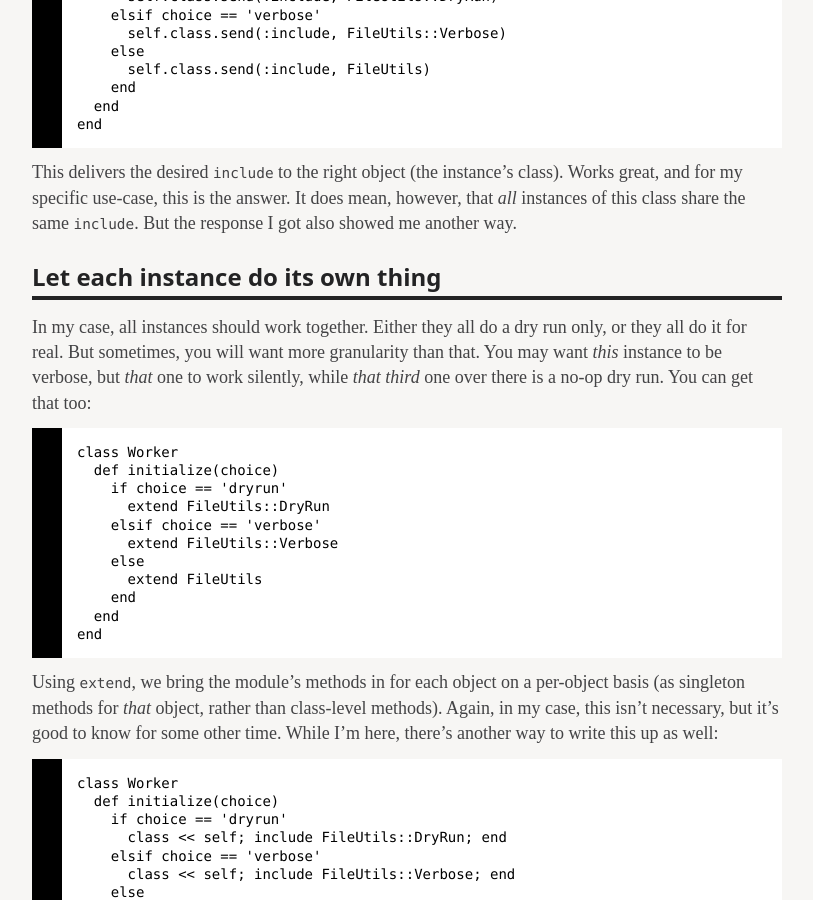
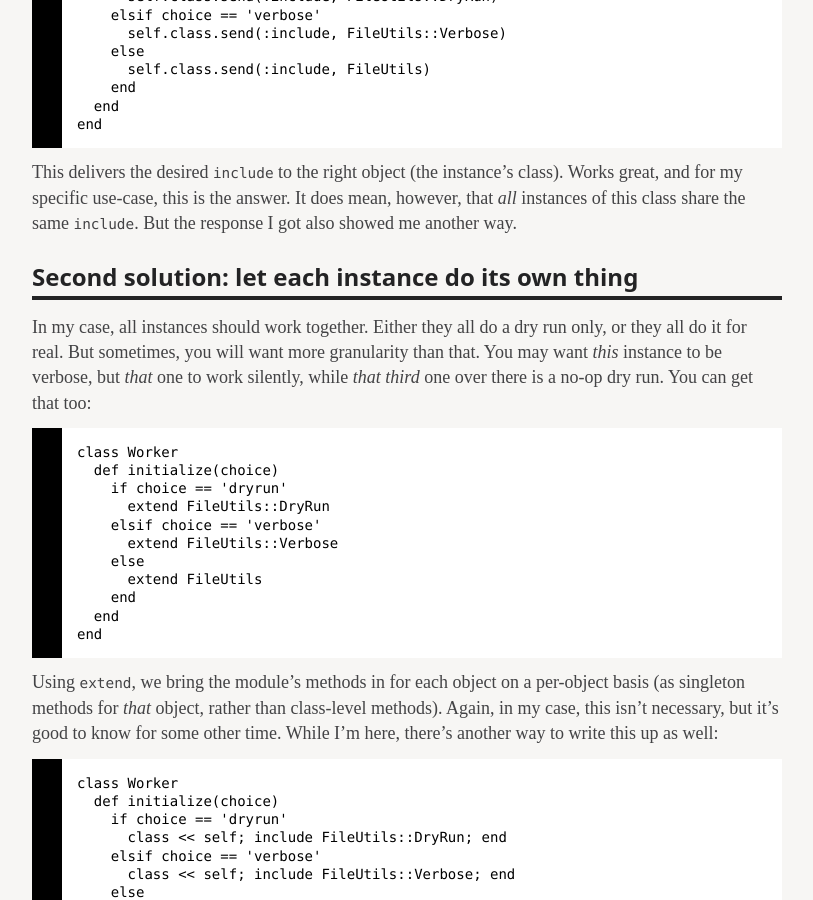
Before and after one commit to strogo/ithaca, a Jekyll site: the page built from _posts/2010-07-29-ruby-dynamic-includes.md, in a window 1280 px wide and 900 px high, scrolled down 1082 px. Shown: the whole window, without its empty margins (233-1046 px from the left). Built offline with Jekyll 4.4.1, drawn with Linux system fonts in a browser that asks for light colours; Markdown is read by kramdown in place of the engine named in the settings; comment, search, counter and statistics services are not loaded.

Commit message:
New post

```diff
--- a/_posts/2010-07-29-ruby-dynamic-includes.md
+++ b/_posts/2010-07-29-ruby-dynamic-includes.md
@@ -73,7 +73,7 @@ class). Works great, and for my specific use-case, this is the answer. It
 does mean, however, that *all* instances of this class share the same
 `include`. But the response I got also showed me another way.
 
-## Let each instance do its own thing
+## Second solution: let each instance do its own thing
 
 In my case, all instances should work together. Either they all do a dry
 run only, or they all do it for real. But sometimes, you will want more
```
